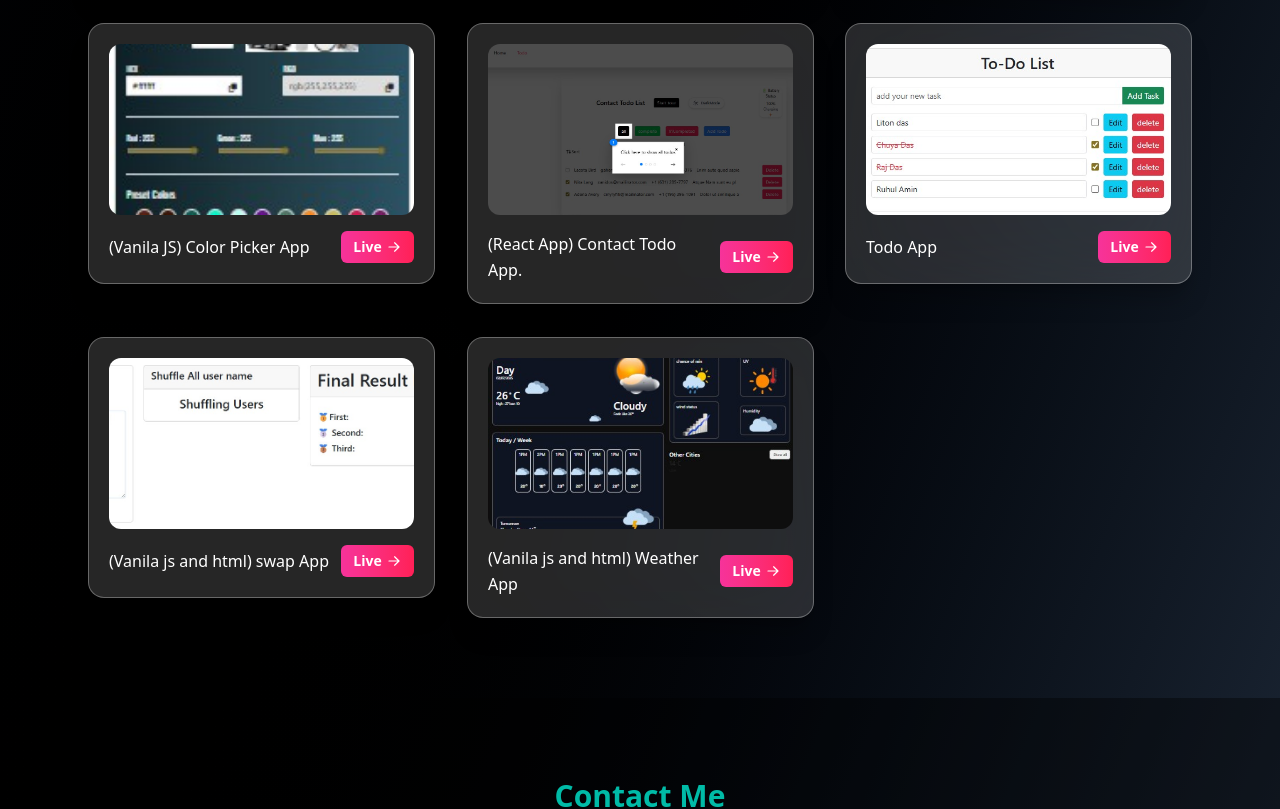
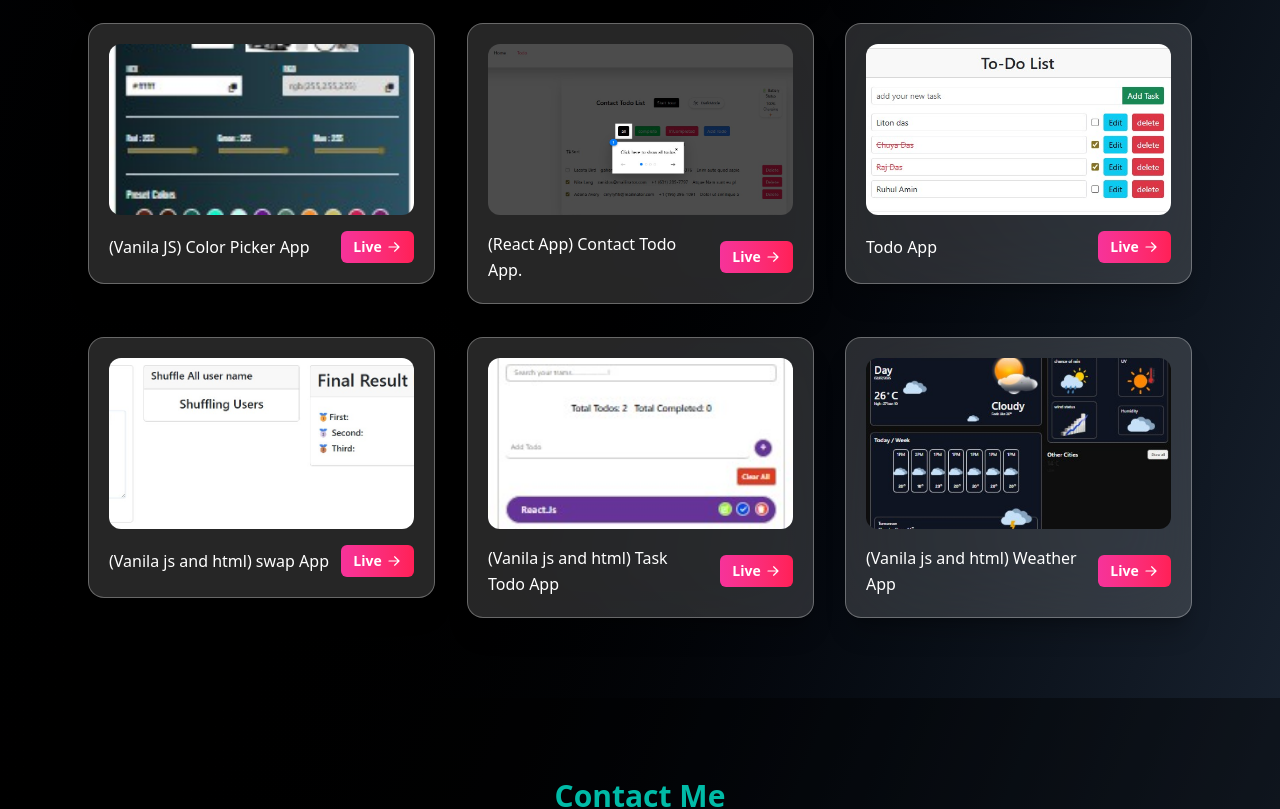
Before and after one commit to liton-das/dev.portfolio, a React (Vite) app in the folder client/: page / in a window 1280 px wide. Shown: the part 2244-3053 px from the top of the page. Built offline with nearby package versions, Linux system fonts and the light colour scheme.

Commit message:
projects section updated

```diff
--- a/client/src/components/Projects.jsx
+++ b/client/src/components/Projects.jsx
@@ -7,8 +7,66 @@ import LottaryImg from "../assets/LottaryImg.jpg";
 import weather from "../assets/weather.jpg";
 import Scooter from "../assets/Scooter.jpg";
 import Ecommerce from "../assets/E-commerc.jpg";
+import TaskTodo from "../assets/TaskTodo.jpg";
 import Card from "./Card";
+const allProjects=[
+  {
+    id:1,
+    image:CloudSnap,
+    imageLink:"https://cloud-snap-qb6l.vercel.app/",
+    content:"MERN app with Cloudinary image upload & delete."
+  },
+  {
+    id:2,
+    image:Scooter,
+    imageLink:"https://liton-das.github.io/scooter_ui_design/",
+    content:"(Vanila JS & HTML) Scooter App"
+  },
+  {
+    id:3,
+    image:Ecommerce,
+    imageLink:"#",
+    content:"(Next.Js & Tailwindcss) E-commerce App",
+    subContent:'Coming Soon'
+  },
+  {
+    id:4,
+    image:ColorPiker,
+    imageLink:"https://liton-das.github.io/favorite-color-picker/",
+    content:"(Vanila JS) Color Picker App"
+  },
+  {
+    id:5,
+    image:ContactTodo,
+    imageLink:"https://contact-app-six-henna.vercel.app/",
+    content:"(React App) Contact Todo App."
+  },
+  {
+    id:6,
+    image:TodoImg,
+    imageLink:"https://liton-das.github.io/simple-todo/",
+    content:"Todo App"
+  },
+  {
+    id:7,
+    image:LottaryImg,
+    imageLink:"https://liton-das.github.io/lottery_system/",
+    content:"(Vanila js and html) swap App"
+  },
+  {
+    id:8,
+    image:TaskTodo,
+    imageLink:"https://liton-das.github.io/task-management/",
+    content:"(Vanila js and html) Task Todo App"
+  },
+  {
+    id:9,
+    image:weather,
+    imageLink:"https://liton-das.github.io/weather-app/",
+    content:"(Vanila js and html) Weather App"
+  },
 
+]
 const Projects = () => {
   return (
     <>
@@ -16,55 +74,11 @@ const Projects = () => {
       <section id="projects" className="max-w-6xl mx-auto px-4 sm:px-6 py-16 sm:py-20">
         <h3 className="text-3xl font-bold mb-10 text-teal-500">Projects</h3>
         <div className="grid grid-cols-1 sm:grid-cols-2 md:grid-cols-3 gap-6 sm:gap-8">
-          {/* Scooter Web Design Card */}
-          <Card
-            image={CloudSnap}
-            imageLink={"https://cloud-snap-qb6l.vercel.app/"}
-            content={"MERN app with Cloudinary image upload & delete."}
-          />
-          {/* scooter card */}
-          <Card
-            image={Scooter}
-            imageLink={"https://liton-das.github.io/scooter_ui_design/"}
-            content={"(Vanila JS & HTML) Scooter App"}
-          />
-          {/* E-commerce App card */}
-            <Card
-              image={Ecommerce}
-              imageLink={"#"}
-              content={"(Next.Js & Tailwindcss) E-commerce App"}
-              subContent={'Coming Soon'}
-            />
-          {/* color piker app card */}
-          <Card
-            image={ColorPiker}
-            imageLink={"https://liton-das.github.io/favorite-color-picker/"}
-            content={"(Vanila JS) Color Picker App"}
-          />
-          {/* contact todo app card */}
-          <Card
-            image={ContactTodo}
-            imageLink={"https://contact-app-six-henna.vercel.app/"}
-            content={"(React App) Contact Todo App."}
-          />
-          {/* Todo App card */}
-          <Card
-            image={TodoImg}
-            imageLink={"https://liton-das.github.io/simple-todo/"}
-            content={"Todo App"}
-          />
-          {/* swap App card */}
-          <Card
-            image={LottaryImg}
-            imageLink={"https://liton-das.github.io/lottery_system/"}
-            content={"(Vanila js and html) swap App"}
-          />
-          {/* weather app card */}
-          <Card
-            image={weather}
-            imageLink={"https://liton-das.github.io/weather-app/"}
-            content={"(Vanila js and html) Weather App"}
-          />
+          {
+            allProjects.map((item)=>(
+              <Card key={item?.id} image={item?.image} imageLink={item?.imageLink} content={item?.content} subContent={item?.subContent}/>
+            ))
+          }
         </div>
       </section>
     </>
```
Also changed, not shown: client/src/assets/TaskTodo.jpg (added).
